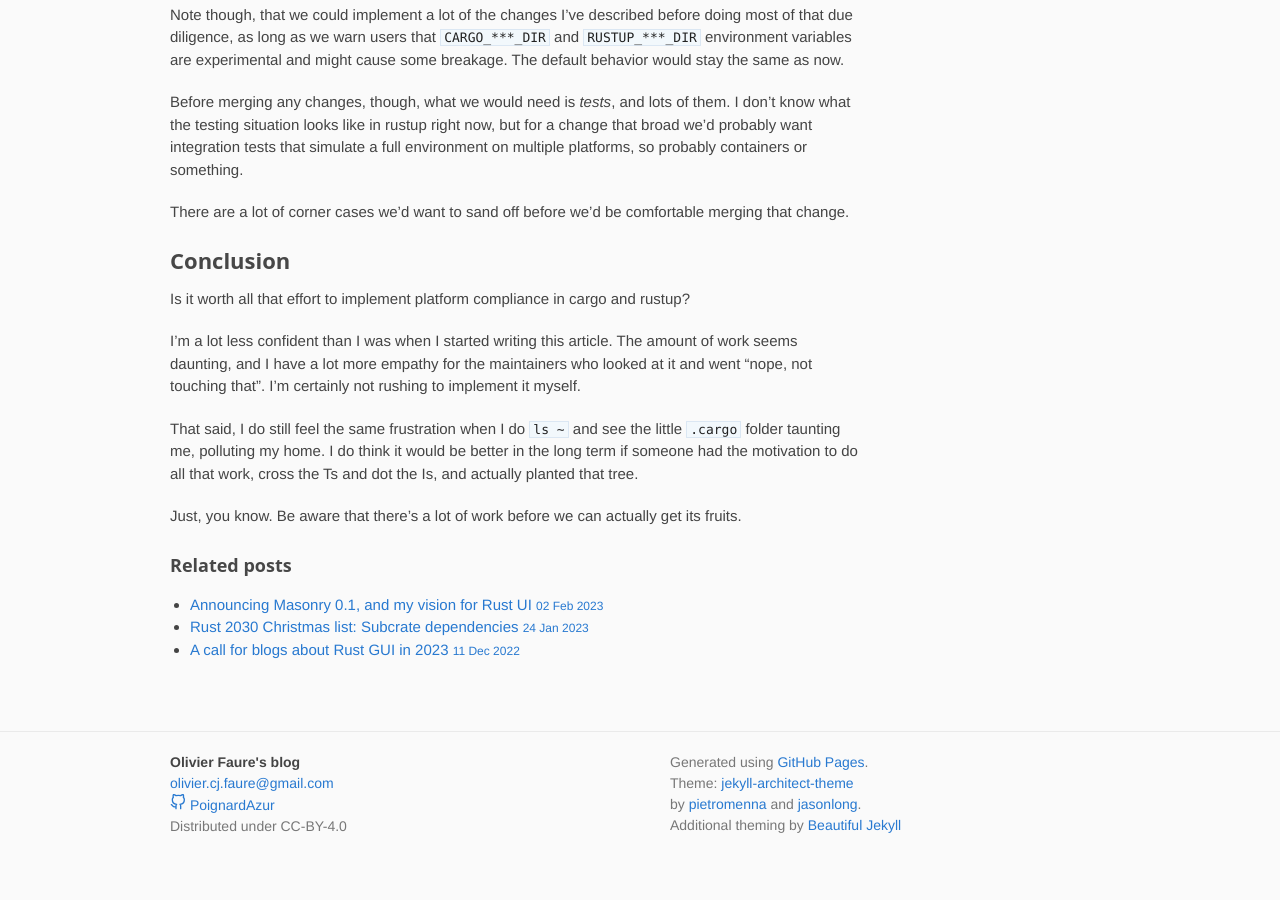
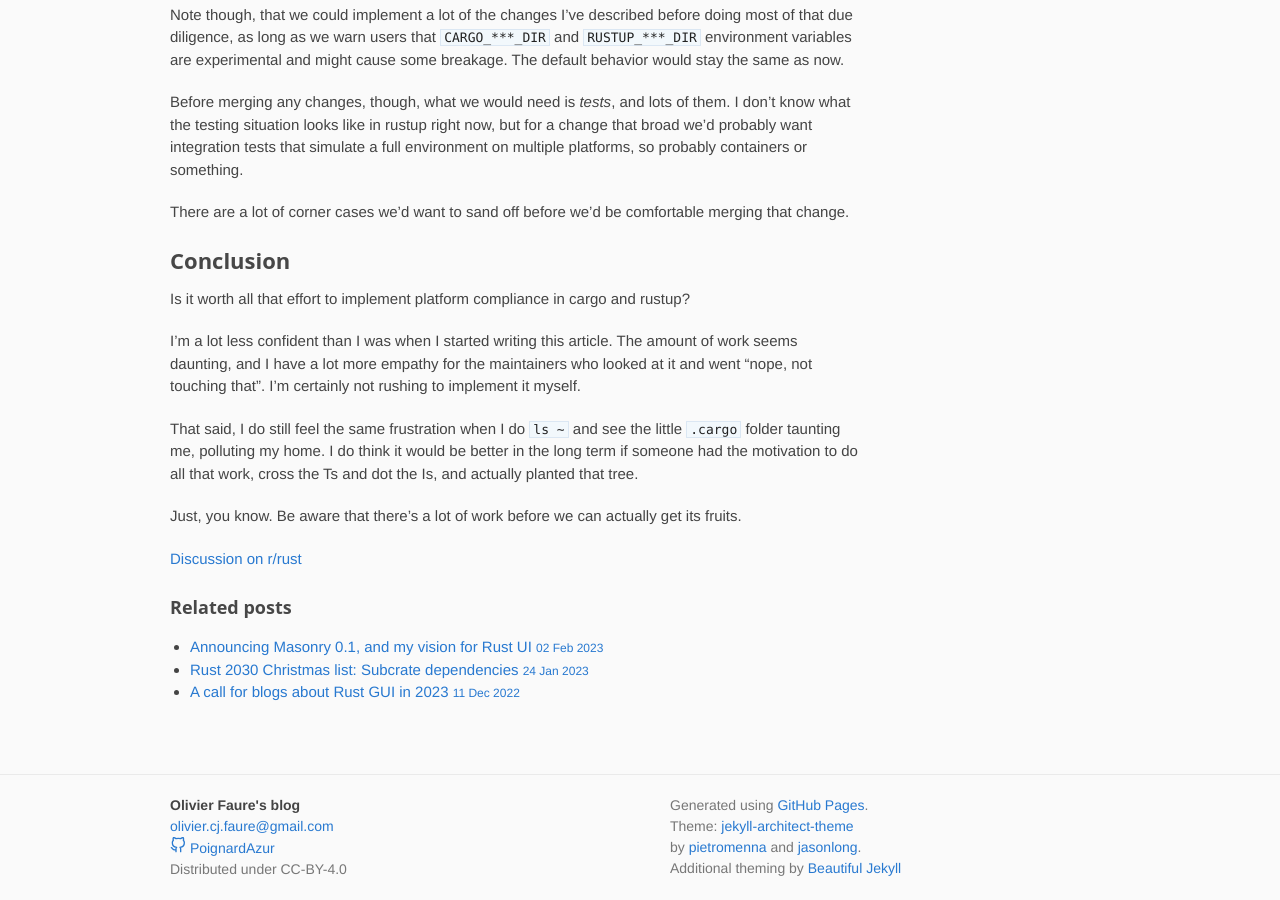
Before and after one commit to PoignardAzur/poignardazur.github.io, a Jekyll site: the page built from _posts/2023-05-23-platform-compliance-in-cargo.md, in a window 1280 px wide and 900 px high, scrolled down 9455 px. Built offline with Jekyll 4.4.1, drawn with Linux system fonts in a browser that asks for light colours; before the commit the page ends 10312 px from its top, so only the background shows below that.

Commit message:
Add reddit link to "platform-compliance in cargo" article

```diff
--- a/_posts/2023-05-23-platform-compliance-in-cargo.md
+++ b/_posts/2023-05-23-platform-compliance-in-cargo.md
@@ -521,3 +521,5 @@
 
 Just, you know. Be aware that there's a lot of work before we can actually get
 its fruits.
+
+[Discussion on r/rust](https://www.reddit.com/r/rust/comments/13plkf0/report_on_platformcompliance_for_cargo_directories/)
```
